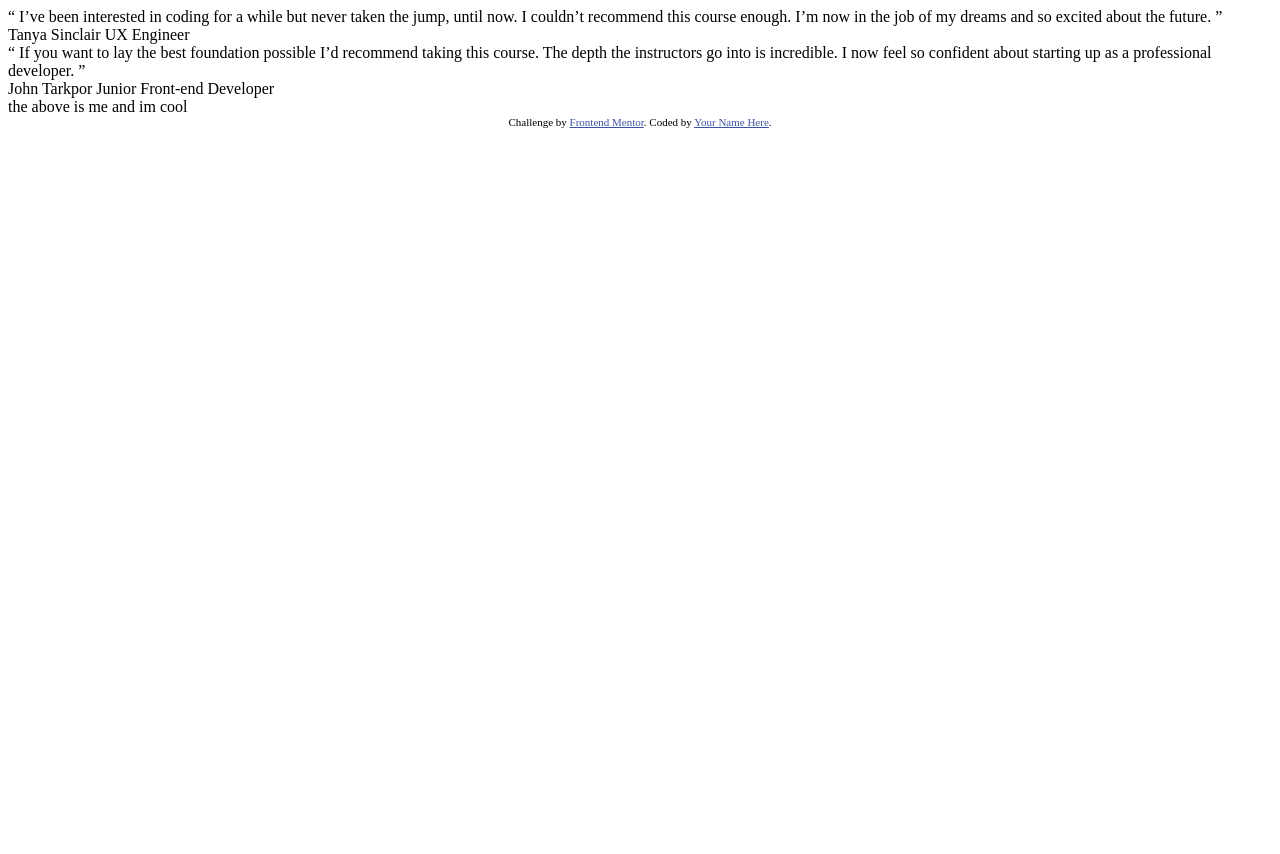
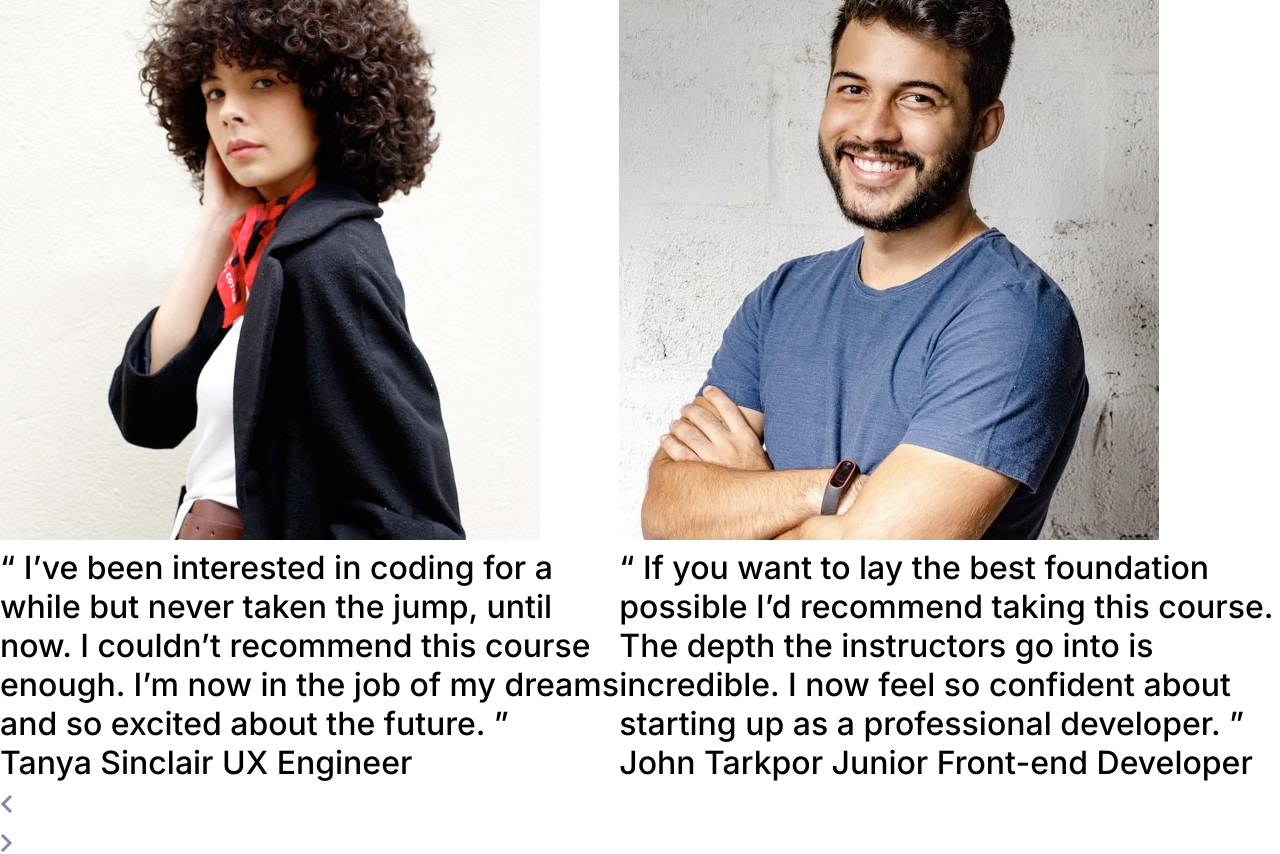
Before and after one commit to Mainakibe/Testimonials-Slider, a plain HTML site: page index.html in a window 1280 px wide. Shown: the top 854 px of the page. Before the commit the page ends 800 px from the top, so only its background shows below. Drawn offline with Linux system fonts and the light colour scheme.

Commit message:
added some html and css code

```diff
--- a/index.html
+++ b/index.html
@@ -13,7 +13,9 @@
 </head>
 <body>
     <div class="wrapper">
-        <div class="semi-wrapper">
+        <div class="slider">
+            <div id="slide">
+                <img src="images/image-tanya.jpg" alt="">
             <div class="text-wrapper">
                 <div class="main-text">
                     “ I’ve been interested in coding for a while but never taken the jump, until now.
@@ -25,9 +27,10 @@
                     <span>UX Engineer</span>
                 </div>
             </div>
-            <div class="image-wrapper">
 
             </div>
+            <div id="slide">
+                <img src="images/image-john.jpg" alt="">
                 <div class="text-wrapper">
                     <div class="main-text">
                      “ If you want to lay the best foundation possible I’d recommend taking this course.
@@ -39,16 +42,14 @@
                         <span> Junior Front-end Developer</span>
                     </div>
                 </div>
-            <div class="image-wrapper">
-the above is me and im cool
             </div>
         </div>
         <div class="icons">
             <div class="prev">
-
+                <img src="images/icon-prev.svg" alt="">
             </div>
             <div class="next">
-
+                <img src="images/icon-next.svg" alt="">
             </div>
         </div>
     </div>
@@ -57,7 +58,7 @@ the above is me and im cool
 
   <div class="attribution">
     Challenge by <a href="https://www.frontendmentor.io?ref=challenge" target="_blank">Frontend Mentor</a>.
-    Coded by <a href="#">Your Name Here</a>.
+    Coded by <a href="#">Brian Maina</a>.
   </div>
   <style>
     .attribution { font-size: 11px; text-align: center; }
--- a/style.css
+++ b/style.css
@@ -0,0 +1,20 @@
+@import url('https://fonts.googleapis.com/css2?family=Inter:wght@300;500;700&display=swap');
+
+*{
+    margin: 0;
+    padding: 0;
+    box-sizing: border-box;
+    font-family: 'Inter', sans-serif;
+    font-size: 32px;
+}
+:root{
+    --darkBlue: hsl(240,38%, 20%);
+    --grayishBlue: hsl(240, 6%, 50%);
+    --fontSize:32px;
+}
+body{
+  background-color: #fff;
+}
+.slider{
+    display: flex;
+}
```
Also changed, not shown: images/favicon-32x32.png (added), images/icon-next.svg (added), images/icon-prev.svg (added), images/image-john.jpg (added), images/image-tanya.jpg (added), images/pattern-bg.svg (added), images/pattern-curve.svg (added), images/pattern-quotes.svg (added). Lines whose indentation alone changed are shown as unchanged.
